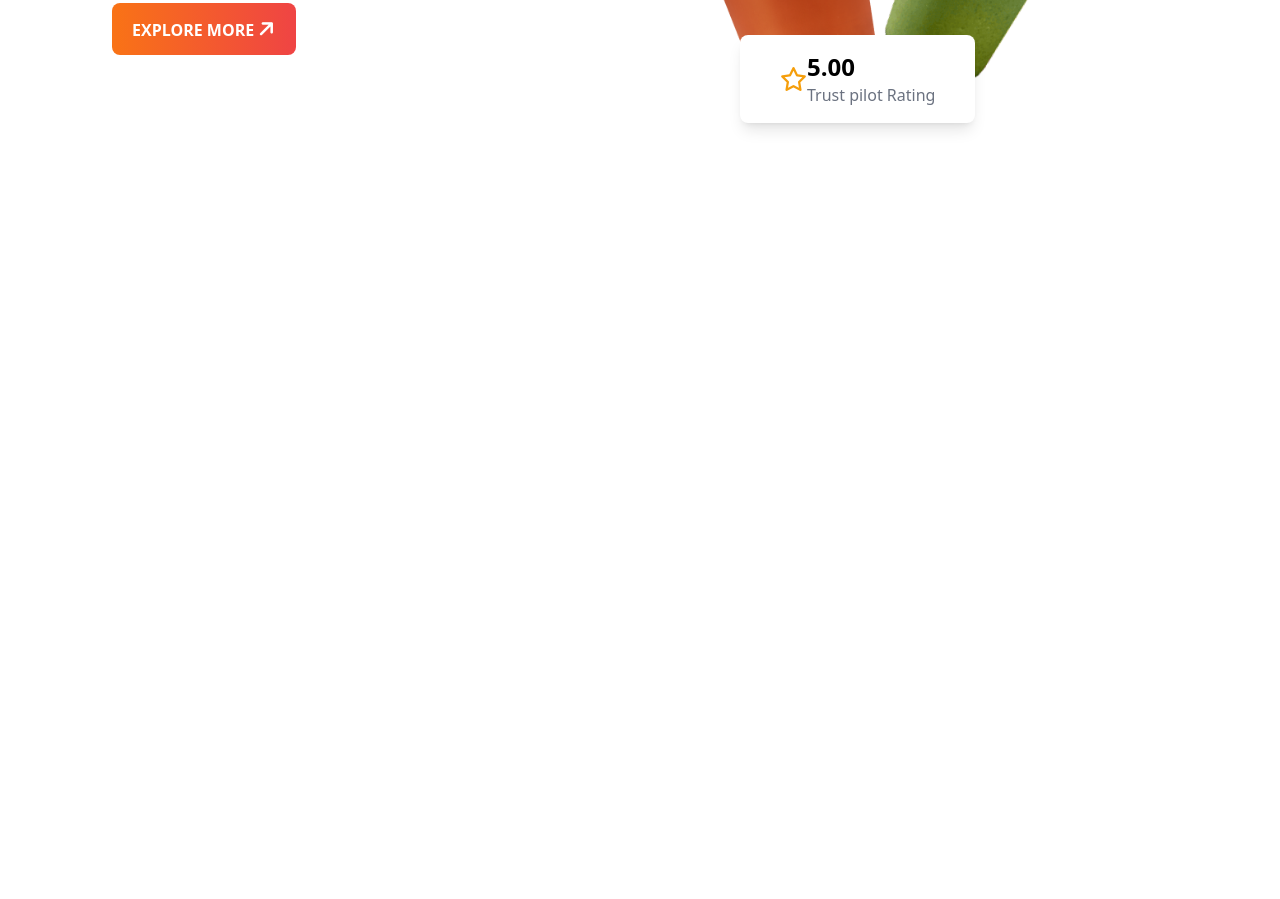
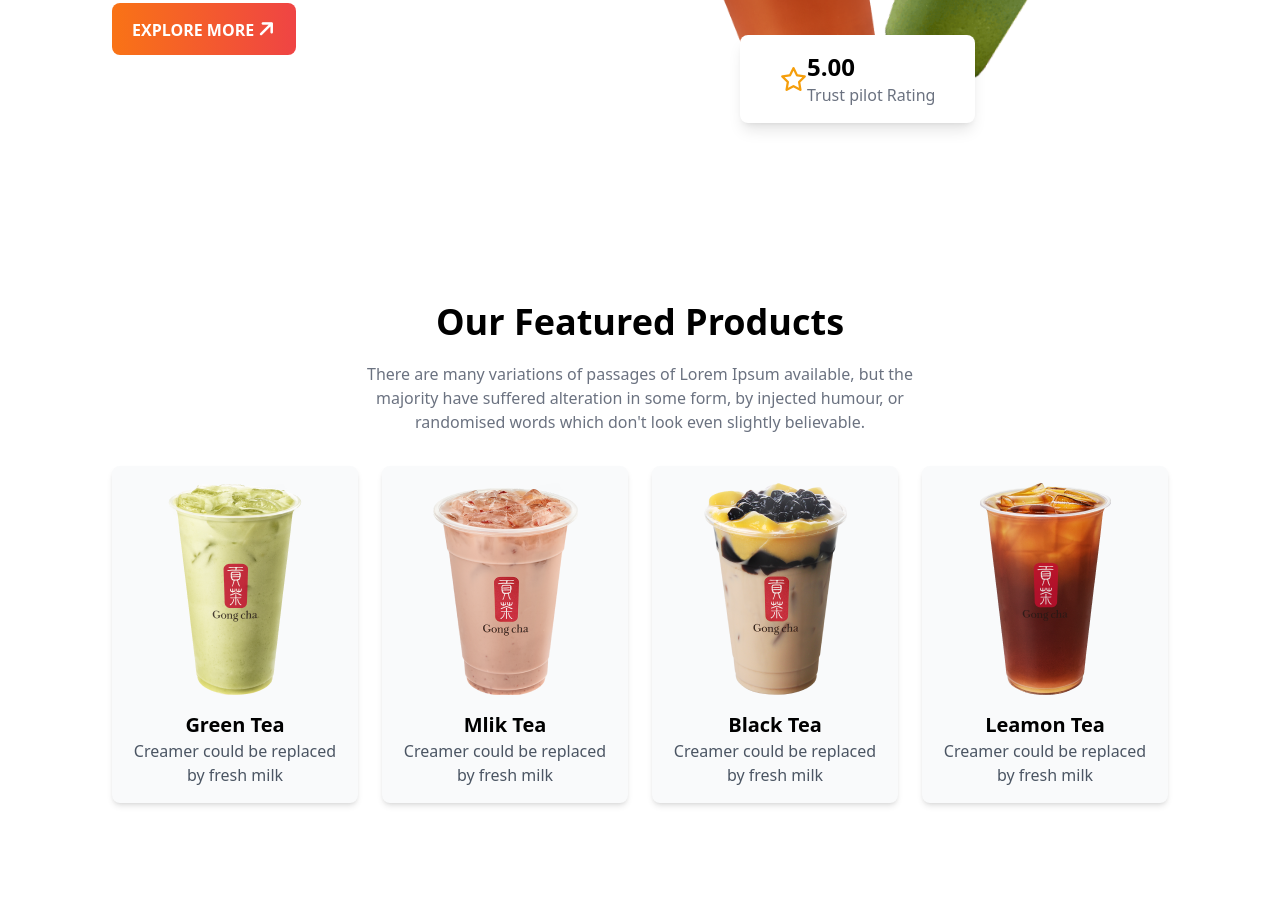
Before and after one commit to Foysal107/tea-shop, a plain HTML site: page index.html in a window 1280 px wide. Shown: the part 325-1224 px from the top of the page. Before the commit the page ends 800 px from the top, so only its background shows below. Drawn offline with nearby package versions, Linux system fonts and the light colour scheme.

Commit message:
featured products section done

```diff
--- a/index.html
+++ b/index.html
@@ -35,7 +35,7 @@
 
     <main class="max-w-screen-xl mx-auto px-16 lg:px-28">
         <!-- header  -->
-        <header class="flex pt-10 mb-20">
+        <header class="lg:flex pt-10 mb-20">
             <!-- text content  -->
             <div>
                 <h1 class="text-5xl md:text-7xl ">It's good <br>
@@ -69,6 +69,64 @@
 
             </div>
         </header>
+        <section class="py-8 lg:py-24">
+            <!-- tittle -->
+            <div class="text-center mb-8">
+                <h1 class="text-3xl md:text-4xl font-bold
+                mb-5">
+                    Our Featured Products
+                </h1>
+                <p class="text-gray-500 max-w-xl mx-auto">There are many variations of passages of Lorem Ipsum available, but the majority have suffered alteration in some form, by injected humour, or randomised words which don't look even slightly believable. </p>
+            </div>
+            <!-- grid card -->
+             <div class="grid grid-cols-1 md:grid-cols-2 lg:grid-cols-4 gap-6 text-center">
+                <!-- product card -->
+                 <div class="rounded-lg shadow-md bg-gray-50 overflow-hidden">
+                    <img class="mx-auto pt-4" src="images/tea-1.png" alt="">
+                <div class="p-4">
+                    <h2 class="
+                    font-bold text-xl">Green Tea</h2>
+                    <p class="text-gray-600">
+                       Creamer could be replaced by fresh milk
+                    </p>
+                </div>
+                </div>
+                 <div class="rounded-lg shadow-md bg-gray-50 overflow-hidden">
+                    <img class="mx-auto pt-4" src="images/tea-2.png" alt="">
+                <div class="p-4">
+                    <h2 class="
+                    font-bold text-xl"> Mlik Tea</h2>
+                    <p class="text-gray-600">
+                        Creamer could be replaced by fresh milk
+                    </p>
+                </div>
+                </div>
+                 <div class="rounded-lg shadow-md bg-gray-50 overflow-hidden">
+                    <img class="mx-auto pt-4" src="images/tea-3.png" alt="">
+                <div class="p-4">
+                    <h2 class="
+                    font-bold text-xl">Black Tea</h2>
+                    <p class="text-gray-600">
+                        Creamer could be replaced by fresh milk
+                    </p>
+                </div>
+                </div>
+                 <div class="rounded-lg shadow-md bg-gray-50 overflow-hidden">
+                    <img class="mx-auto pt-4" src="images/tea-4.png" alt="">
+                <div class="p-4">
+                    <h2 class="
+                    font-bold text-xl">Leamon Tea</h2>
+                    <p class="text-gray-600">
+                        Creamer could be replaced by fresh milk
+                    </p>
+                </div>
+                </div>
+
+             </div>
+
+
+
+        </section>
 
 
     </main>
```
